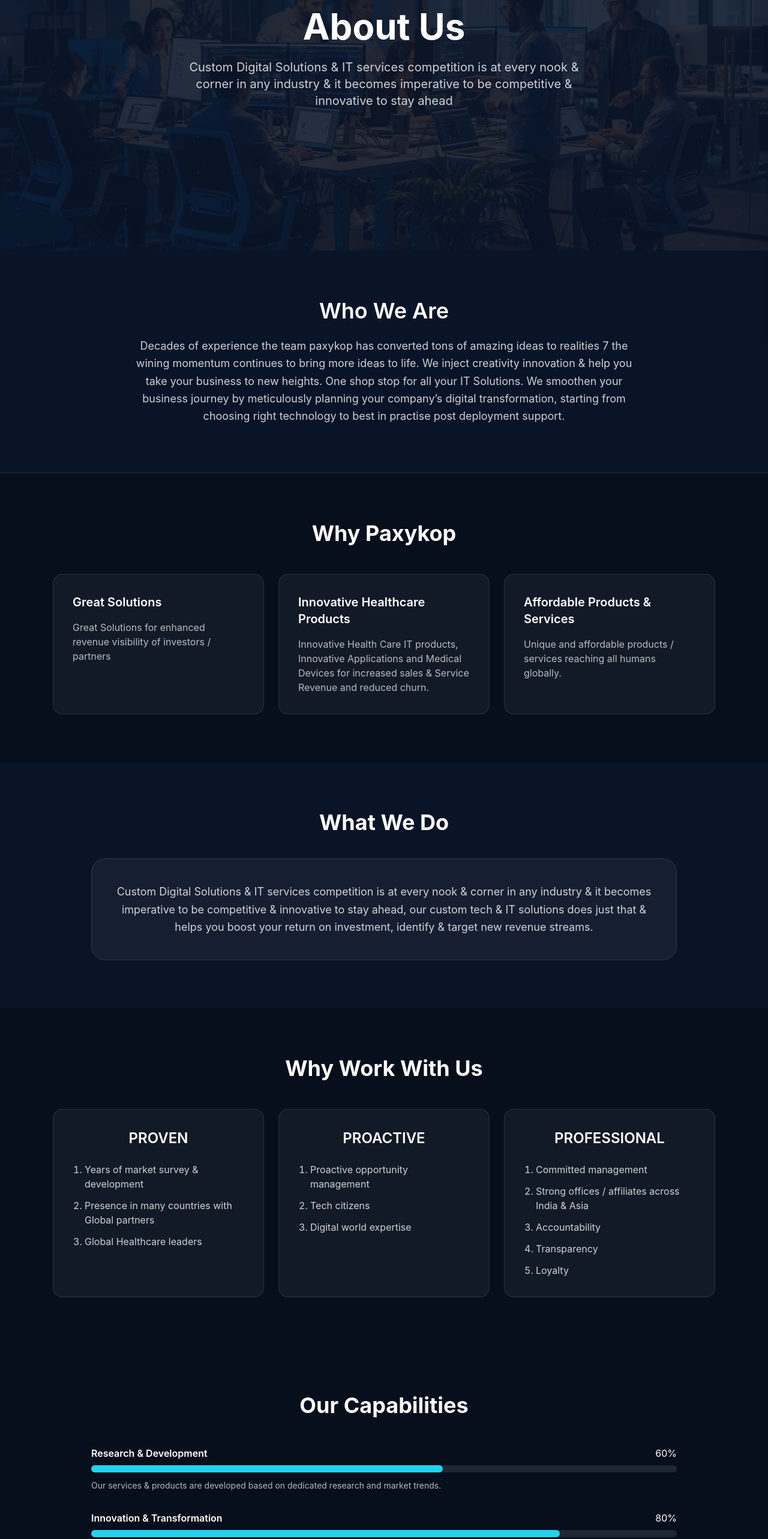
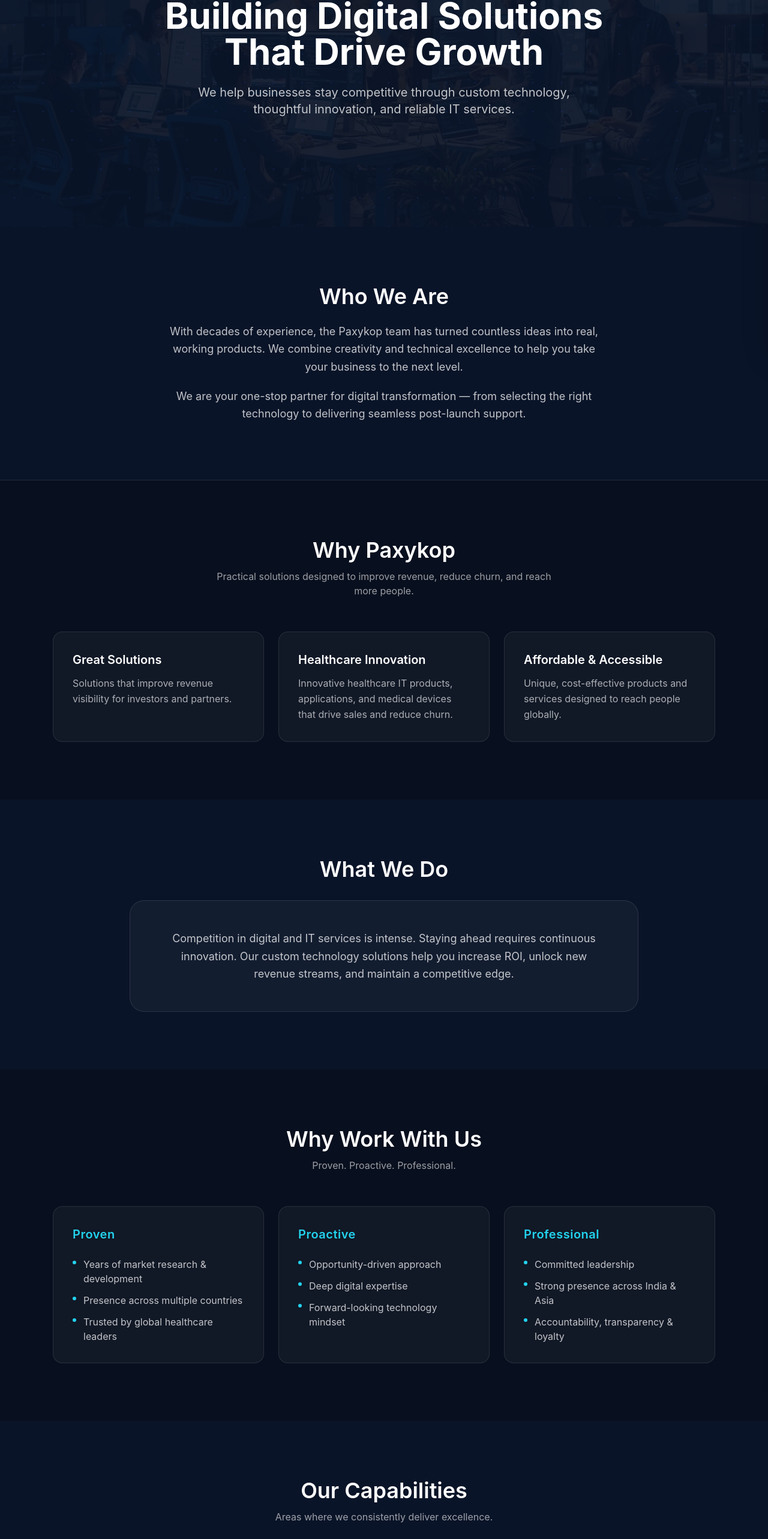
Before and after one commit to jadhavshubham1402/Software, a React (Create React App) app: page /about in a window 1280 px wide. Shown: the part 222-2788 px from the top of the page at 60% size. Built offline with nearby package versions, Linux system fonts and the light colour scheme.

Commit message:
changes are done

```diff
--- a/src/App.js
+++ b/src/App.js
@@ -26,6 +26,7 @@
 import BlogDetail from "./pages/BlogDetails";
 import SupportMaintenance from "./pages/SupportMaintaince";
 import SolutionDetails from "./pages/industries/SolutionDetails";
+import SolutionDetails1 from "./pages/SolutionDetails1";
 
 function App() {
   function ScrollToTop() {
@@ -45,7 +46,7 @@
         {/* Common Layout */}
           <Route element={<Layout />}>
           <Route index element={<Home />} />
-          <Route path="/solutions/:slug" element={<SolutionDetails />} />
+          <Route path="/solutions/:slug" element={<SolutionDetails1 />} />
           <Route path="/healthtech/:solution" element={<SolutionDetails />}
           />
 
--- a/src/pages/About.js
+++ b/src/pages/About.js
@@ -3,289 +3,312 @@
   FaGlobe,
   FaHandshake,
   FaHeart,
-  FaLightbulb
+  FaLightbulb,
+  FaUsers,
+  FaRocket,
+  FaShieldAlt,
 } from "react-icons/fa";
 
 const AboutPage = () => {
-
   return (
     <div className="bg-[#0A1428] text-white overflow-hidden">
-      {/* HERO SECTION */}
-      <section className="relative min-h-[80vh] flex items-center justify-center overflow-hidden">
+      {/* HERO */}
+      <section className="relative min-h-[75vh] flex items-center justify-center overflow-hidden">
         <div
           className="absolute inset-0 bg-cover bg-center bg-no-repeat"
           style={{
             backgroundImage: "url('/images/about-bg.jpg')",
-            opacity: 0.65,
+            opacity: 0.5,
           }}
         />
-        <div className="absolute inset-0 bg-[#0A1428]/80" />
-        <div className="absolute inset-0 bg-[radial-gradient(#1E40AF_1px,transparent_1px)] bg-[length:60px_60px] opacity-40" />
+        <div className="absolute inset-0 bg-[#0A1428]/85" />
+        <div className="absolute inset-0 bg-[radial-gradient(#1E40AF_1px,transparent_1px)] bg-[length:48px_48px] opacity-30" />
 
-        <div className="relative max-w-5xl mx-auto text-center px-6 z-10">
+        <div className="relative max-w-4xl mx-auto text-center px-6 z-10">
           <motion.div
-            initial={{ opacity: 0, y: 30 }}
+            initial={{ opacity: 0, y: 24 }}
             animate={{ opacity: 1, y: 0 }}
-            transition={{ duration: 0.8 }}
+            transition={{ duration: 0.7 }}
           >
-
-            <h1 className="text-5xl md:text-6xl font-bold leading-tight mb-6">
-              About Us
+            <p className="text-cyan-400 font-medium tracking-widest uppercase text-sm mb-4">
+              About Paxykop
+            </p>
+            <h1 className="text-4xl md:text-6xl font-bold leading-tight mb-6">
+              Building Digital Solutions
+              <br />
+              That Drive Growth
             </h1>
-            <p className="text-xl text-white/80 max-w-2xl mx-auto">
-              Custom Digital Solutions & IT services competition is at every nook & corner in any industry & it becomes imperative to be competitive & innovative to stay ahead
+            <p className="text-lg md:text-xl text-white/75 max-w-2xl mx-auto leading-relaxed">
+              We help businesses stay competitive through custom technology,
+              thoughtful innovation, and reliable IT services.
             </p>
           </motion.div>
         </div>
       </section>
 
       {/* WHO WE ARE */}
-      <section className="py-20 border-b border-white/10">
-        <div className="max-w-4xl mx-auto px-6 text-center">
-          <h2 className="text-4xl font-semibold mb-6">Who We Are</h2>
-          <p className="text-lg text-white/80 leading-relaxed">
-            Decades of experience the team paxykop has converted tons of amazing ideas to realities 7 the wining momentum continues to bring more ideas to life. We inject creativity innovation & help you take your business to new heights.
-            One shop stop for all your IT Solutions. We smoothen your business journey by meticulously planning your company’s digital transformation, starting from choosing right technology to best in practise post deployment support.
+      <section className="py-24 border-b border-white/10">
+        <div className="max-w-3xl mx-auto px-6 text-center">
+          <h2 className="text-3xl md:text-4xl font-semibold mb-6">
+            Who We Are
+          </h2>
+          <p className="text-lg text-white/75 leading-relaxed">
+            With decades of experience, the Paxykop team has turned countless
+            ideas into real, working products. We combine creativity and
+            technical excellence to help you take your business to the next
+            level.
+          </p>
+          <p className="text-lg text-white/75 leading-relaxed mt-5">
+            We are your one-stop partner for digital transformation — from
+            selecting the right technology to delivering seamless post-launch
+            support.
           </p>
         </div>
       </section>
 
-      {/* MISSION & VISION */}
-    <section className="py-20 bg-black/30">
+      {/* WHY PAXYKOP */}
+      <section className="py-24 bg-black/25">
         <div className="max-w-6xl mx-auto px-6">
-          <h2 className="text-4xl font-bold text-center mb-12">
+          <div className="text-center mb-14">
+            <h2 className="text-3xl md:text-4xl font-semibold mb-3">
               Why Paxykop
             </h2>
-
-        <div className="grid grid-cols-1 md:grid-cols-3 gap-6">
-
-        <div className="bg-white/5 p-8 rounded-2xl border border-white/10">
-          <h3 className="text-xl font-semibold mb-4">
-          Great Solutions
-          </h3>
-        <p className="text-white/70">
-          Great Solutions for enhanced revenue visibility of investors / partners
+            <p className="text-white/60 max-w-xl mx-auto">
+              Practical solutions designed to improve revenue, reduce churn, and
+              reach more people.
             </p>
           </div>
 
-        <div className="bg-white/5 p-8 rounded-2xl border border-white/10">
-          <h3 className="text-xl font-semibold mb-4">
-          Innovative Healthcare Products
-          </h3>
-        <p className="text-white/70">
-          Innovative Health Care IT products, Innovative Applications and Medical Devices for increased sales & Service Revenue and reduced churn.
-          </p>
+          <div className="grid grid-cols-1 md:grid-cols-3 gap-6">
+            {[
+              {
+                title: "Great Solutions",
+                desc: "Solutions that improve revenue visibility for investors and partners.",
+              },
+              {
+                title: "Healthcare Innovation",
+                desc: "Innovative healthcare IT products, applications, and medical devices that drive sales and reduce churn.",
+              },
+              {
+                title: "Affordable & Accessible",
+                desc: "Unique, cost-effective products and services designed to reach people globally.",
+              },
+            ].map((item, i) => (
+              <div
+                key={i}
+                className="bg-white/[0.04] border border-white/10 rounded-2xl p-8 hover:bg-white/[0.07] transition-colors duration-300"
+              >
+                <h3 className="text-xl font-semibold mb-3">{item.title}</h3>
+                <p className="text-white/65 leading-relaxed">{item.desc}</p>
               </div>
-
-        <div className="bg-white/5 p-8 rounded-2xl border border-white/10">
-          <h3 className="text-xl font-semibold mb-4">
-          Affordable Products & Services
-          </h3>
-        <p className="text-white/70">
-          Unique and affordable products / services reaching all humans globally.
-          </p>
-        </div>
-
+            ))}
           </div>
         </div>
       </section>
+
       {/* WHAT WE DO */}
-<section className="py-20">
-  <div className="max-w-5xl mx-auto px-6">
-    <h2 className="text-4xl font-bold text-center mb-10">
+      <section className="py-24">
+        <div className="max-w-4xl mx-auto px-6 text-center">
+          <h2 className="text-3xl md:text-4xl font-semibold mb-8">
             What We Do
           </h2>
-
-    <div className="bg-white/5 border border-white/10 rounded-3xl p-10 text-center">
-      <p className="text-lg text-white/80 leading-relaxed">
-        Custom Digital Solutions & IT services competition is at every nook & corner in any industry & it becomes imperative to be competitive & innovative to stay ahead, our custom tech & IT solutions does just that & helps you boost your return on investment, identify & target new revenue streams.
+          <div className="bg-white/[0.04] border border-white/10 rounded-3xl p-10 md:p-12">
+            <p className="text-lg text-white/75 leading-relaxed">
+              Competition in digital and IT services is intense. Staying ahead
+              requires continuous innovation. Our custom technology solutions
+              help you increase ROI, unlock new revenue streams, and maintain a
+              competitive edge.
             </p>
           </div>
         </div>
       </section>
+
       {/* WHY WORK WITH US */}
-<section className="py-20 bg-black/30">
+      <section className="py-24 bg-black/25">
         <div className="max-w-6xl mx-auto px-6">
-    <h2 className="text-4xl font-bold text-center mb-12">
+          <div className="text-center mb-14">
+            <h2 className="text-3xl md:text-4xl font-semibold mb-3">
               Why Work With Us
             </h2>
+            <p className="text-white/60">Proven. Proactive. Professional.</p>
+          </div>
 
           <div className="grid grid-cols-1 md:grid-cols-3 gap-6">
-
-      <div className="bg-white/5 border border-white/10 rounded-2xl p-8">
-        <h3 className="text-2xl font-semibold mb-6 text-center">PROVEN</h3>
-        <ul className="list-decimal pl-5 space-y-3 text-white/80">
-          <li>Years of market survey & development</li>
-          <li>Presence in many countries with Global partners</li>
-          <li>Global Healthcare leaders</li>
+            {[
+              {
+                title: "Proven",
+                items: [
+                  "Years of market research & development",
+                  "Presence across multiple countries",
+                  "Trusted by global healthcare leaders",
+                ],
+              },
+              {
+                title: "Proactive",
+                items: [
+                  "Opportunity-driven approach",
+                  "Deep digital expertise",
+                  "Forward-looking technology mindset",
+                ],
+              },
+              {
+                title: "Professional",
+                items: [
+                  "Committed leadership",
+                  "Strong presence across India & Asia",
+                  "Accountability, transparency & loyalty",
+                ],
+              },
+            ].map((col, i) => (
+              <div
+                key={i}
+                className="bg-white/[0.04] border border-white/10 rounded-2xl p-8"
+              >
+                <h3 className="text-xl font-semibold mb-6 text-cyan-400 tracking-wide">
+                  {col.title}
+                </h3>
+                <ul className="space-y-3">
+                  {col.items.map((item, j) => (
+                    <li
+                      key={j}
+                      className="flex items-start gap-3 text-white/75"
+                    >
+                      <span className="mt-1.5 w-1.5 h-1.5 rounded-full bg-cyan-400 shrink-0" />
+                      {item}
+                    </li>
+                  ))}
                 </ul>
               </div>
-
-      <div className="bg-white/5 border border-white/10 rounded-2xl p-8">
-        <h3 className="text-2xl font-semibold mb-6 text-center">PROACTIVE</h3>
-        <ul className="list-decimal pl-5 space-y-3 text-white/80">
-          <li>Proactive opportunity management</li>
-          <li>Tech citizens</li>
-          <li>Digital world expertise</li>
-        </ul>
-      </div>
-
-      <div className="bg-white/5 border border-white/10 rounded-2xl p-8">
-        <h3 className="text-2xl font-semibold mb-6 text-center">PROFESSIONAL</h3>
-        <ul className="list-decimal pl-5 space-y-3 text-white/80">
-          <li>Committed management</li>
-          <li>Strong offices / affiliates across India & Asia</li>
-          <li>Accountability</li>
-          <li>Transparency</li>
-          <li>Loyalty</li>
-        </ul>
-      </div>
-
+            ))}
           </div>
         </div>
       </section>
+
+      {/* CAPABILITIES */}
       {/* OUR CAPABILITIES */}
-<section className="py-20 bg-black/30">
-  <div className="max-w-5xl mx-auto px-6">
-
-    <h2 className="text-4xl font-bold text-center mb-12">
+      <section className="py-24">
+        <div className="max-w-6xl mx-auto px-6">
+          <div className="text-center mb-14">
+            <h2 className="text-3xl md:text-4xl font-semibold mb-3">
               Our Capabilities
             </h2>
-
-    <div className="mb-8">
-      <div className="flex justify-between mb-2">
-        <span className="font-semibold">Research & Development</span>
-        <span>60%</span>
-      </div>
-      <div className="w-full bg-white/10 rounded-full h-3 mb-3">
-        <div className="bg-cyan-400 h-3 rounded-full w-[60%]"></div>
-      </div>
-      <p className="text-white/70 text-sm">
-        Our services & products are developed based on dedicated research and market trends.
+            <p className="text-white/60 max-w-lg mx-auto">
+              Areas where we consistently deliver excellence.
             </p>
           </div>
 
-    <div className="mb-8">
-      <div className="flex justify-between mb-2">
-        <span className="font-semibold">Innovation & Transformation</span>
-        <span>80%</span>
-      </div>
-      <div className="w-full bg-white/10 rounded-full h-3 mb-3">
-        <div className="bg-cyan-400 h-3 rounded-full w-[80%]"></div>
-      </div>
-      <p className="text-white/70 text-sm">
-        We believe innovation makes the products more affordable & accessible to a much larger market.
+          <div className="grid grid-cols-1 md:grid-cols-2 gap-6">
+            {[
+              {
+                label: "Research & Development",
+                value: 60,
+                desc: "Products and services built on dedicated research and current market trends.",
+              },
+              {
+                label: "Innovation & Transformation",
+                value: 80,
+                desc: "We make products more affordable and accessible through continuous innovation.",
+              },
+              {
+                label: "Technology & Design",
+                value: 70,
+                desc: "User-centered design paired with modern technology for better experiences.",
+              },
+              {
+                label: "Customer Service & Support",
+                value: 95,
+                desc: "We treat our users and partners as long-term relationships, not transactions.",
+              },
+            ].map((item, i) => (
+              <div
+                key={i}
+                className="group relative bg-white/[0.04] border border-white/10 rounded-2xl p-8 overflow-hidden hover:bg-white/[0.07] transition-all duration-300"
+              >
+                {/* Left accent bar */}
+                <div className="absolute left-0 top-0 bottom-0 w-1 bg-cyan-400/80 rounded-l-2xl" />
+
+                <div className="flex items-start justify-between gap-4">
+                  <div>
+                    <h3 className="text-lg font-semibold mb-2">{item.label}</h3>
+                    <p className="text-white/60 text-sm leading-relaxed max-w-sm">
+                      {item.desc}
                     </p>
                   </div>
 
-    <div className="mb-8">
-      <div className="flex justify-between mb-2">
-        <span className="font-semibold">Technology & Design</span>
-        <span>70%</span>
+                  <div className="shrink-0 text-right">
+                    <span className="text-3xl md:text-4xl font-bold text-cyan-400 leading-none">
+                      {item.value}%
+                    </span>
                   </div>
-      <div className="w-full bg-white/10 rounded-full h-3 mb-3">
-        <div className="bg-cyan-400 h-3 rounded-full w-[70%]"></div>
                 </div>
-      <p className="text-white/70 text-sm">
-        Our designs are driven by user experience & top notch technology makes the difference.
-      </p>
               </div>
-
-    <div className="mb-8">
-      <div className="flex justify-between mb-2">
-        <span className="font-semibold">Customer Service & Support</span>
-        <span>95%</span>
+            ))}
           </div>
-      <div className="w-full bg-white/10 rounded-full h-3 mb-3">
-        <div className="bg-cyan-400 h-3 rounded-full w-[95%]"></div>
-      </div>
-      <p className="text-white/70 text-sm">
-        We know our users & partners have made us proud & we try our best to offer assistance & support.
-      </p>
-    </div>
-
         </div>
       </section>
 
-    {/* OUR VALUES */}
-<section className="py-20">
+      {/* VALUES */}
+      <section className="py-24 bg-black/25">
         <div className="max-w-6xl mx-auto px-6">
-    <div className="text-center mb-12">
-      <h2 className="text-4xl font-bold mb-3">Our Values</h2>
-      <p className="text-white/70">
-        Our values define the way we work and build lasting relationships.
+          <div className="text-center mb-14">
+            <h2 className="text-3xl md:text-4xl font-semibold mb-3">
+              Our Values
+            </h2>
+            <p className="text-white/60 max-w-lg mx-auto">
+              These principles guide how we work and how we build lasting
+              relationships.
             </p>
           </div>
 
           <div className="grid grid-cols-1 sm:grid-cols-2 lg:grid-cols-3 gap-6">
-
-      <div className="bg-white/5 border border-white/10 rounded-3xl p-8">
-        <div className="text-cyan-400 text-3xl mb-5">
-          <FaHeart />
-        </div>
-        <h3 className="text-xl font-semibold mb-3">User Centric</h3>
-        <p className="text-white/70">
-         We believe in end user satisfaction & our services are targeted towards designing & delivering solutions based on customer needs
+            {[
+              {
+                icon: <FaHeart />,
+                title: "User Centric",
+                desc: "Everything we design starts with real user needs and ends with genuine satisfaction.",
+              },
+              {
+                icon: <FaLightbulb />,
+                title: "Effectiveness",
+                desc: "We focus on high efficiency so our clients see strong returns on their investment.",
+              },
+              {
+                icon: <FaRocket />,
+                title: "Excellence",
+                desc: "Quality is built into our culture — visible in every product and every interaction.",
+              },
+              {
+                icon: <FaHandshake />,
+                title: "Partnership",
+                desc: "We work as true partners, not just vendors. Your growth is our shared goal.",
+              },
+              {
+                icon: <FaUsers />,
+                title: "Growth",
+                desc: "We believe company growth and individual growth go hand in hand.",
+              },
+              {
+                icon: <FaShieldAlt />,
+                title: "Care",
+                desc: "We create a supportive environment that gives our people freedom and purpose.",
+              },
+            ].map((item, i) => (
+              <div
+                key={i}
+                className="bg-white/[0.04] border border-white/10 rounded-2xl p-8 hover:border-cyan-400/30 transition-colors duration-300"
+              >
+                <div className="text-cyan-400 text-2xl mb-5">{item.icon}</div>
+                <h3 className="text-lg font-semibold mb-2">{item.title}</h3>
+                <p className="text-white/65 text-sm leading-relaxed">
+                  {item.desc}
                 </p>
               </div>
-
-      <div className="bg-white/5 border border-white/10 rounded-3xl p-8">
-        <div className="text-cyan-400 text-3xl mb-5">
-          <FaLightbulb />
-        </div>
-        <h3 className="text-xl font-semibold mb-3">Effectiveness</h3>
-        <p className="text-white/70">
-          We provide high return on investments (ROY) as we work with high efficiency
-        </p>
-      </div>
-
-      <div className="bg-white/5 border border-white/10 rounded-3xl p-8">
-        <div className="text-cyan-400 text-3xl mb-5">
-          <FaGlobe />
-        </div>
-        <h3 className="text-xl font-semibold mb-3">Excellence</h3>
-        <p className="text-white/70">
-          Excellence is imbibed in our culture & is easily seen in what ever we design & develop
-        </p>
-      </div>
-
-      <div className="bg-white/5 border border-white/10 rounded-3xl p-8">
-        <div className="text-cyan-400 text-3xl mb-5">
-          <FaHandshake />
-        </div>
-        <h3 className="text-xl font-semibold mb-3">Partnership</h3>
-        <p className="text-white/70">
-          We work with customers as partners & not as just another vendor. As partner we help our customers grow.
-        </p>
-      </div>
-
-      <div className="bg-white/5 border border-white/10 rounded-3xl p-8">
-        <div className="text-cyan-400 text-3xl mb-5">
-          <FaGlobe />
-        </div>
-        <h3 className="text-xl font-semibold mb-3">Growth</h3>
-        <p className="text-white/70">
-          We believe that company’s growth in depend as the individual growth, hence we emphasis proper opportunities & growth together.
-        </p>
-      </div>
-
-      <div className="bg-white/5 border border-white/10 rounded-3xl p-8">
-        <div className="text-cyan-400 text-3xl mb-5">
-          <FaHeart />
-        </div>
-        <h3 className="text-xl font-semibold mb-3">Care</h3>
-        <p className="text-white/70">
-          We look after all our employees with providing freedom with a proper work environment.
-        </p>
-      </div>
-
+            ))}
           </div>
         </div>
-
       </section>
     </div>
   );
 };
 
-
 export default AboutPage;
--- a/src/pages/SolutionDetails.js
+++ b/src/pages/SolutionDetails1.js
@@ -2,7 +2,7 @@
 import { useNavigate, useParams } from "react-router-dom";
 import { solutionDetails } from "../data/softwareData"; // Adjust path as needed
 
-const SolutionDetails = () => {
+const SolutionDetails1 = () => {
   const { slug } = useParams();
   const navigate = useNavigate();
 
@@ -177,4 +177,4 @@
   );
 };
 
-export default SolutionDetails;
+export default SolutionDetails1;
```
Also changed, not shown: src/pages/DevelopmentProcess.js (+16 -26 lines), src/pages/Hero.js (+5 -5 lines), src/pages/Industries.js (+15 -10 lines), src/pages/Services.js (+5 -10 lines). Lines whose indentation alone changed are shown as unchanged.
